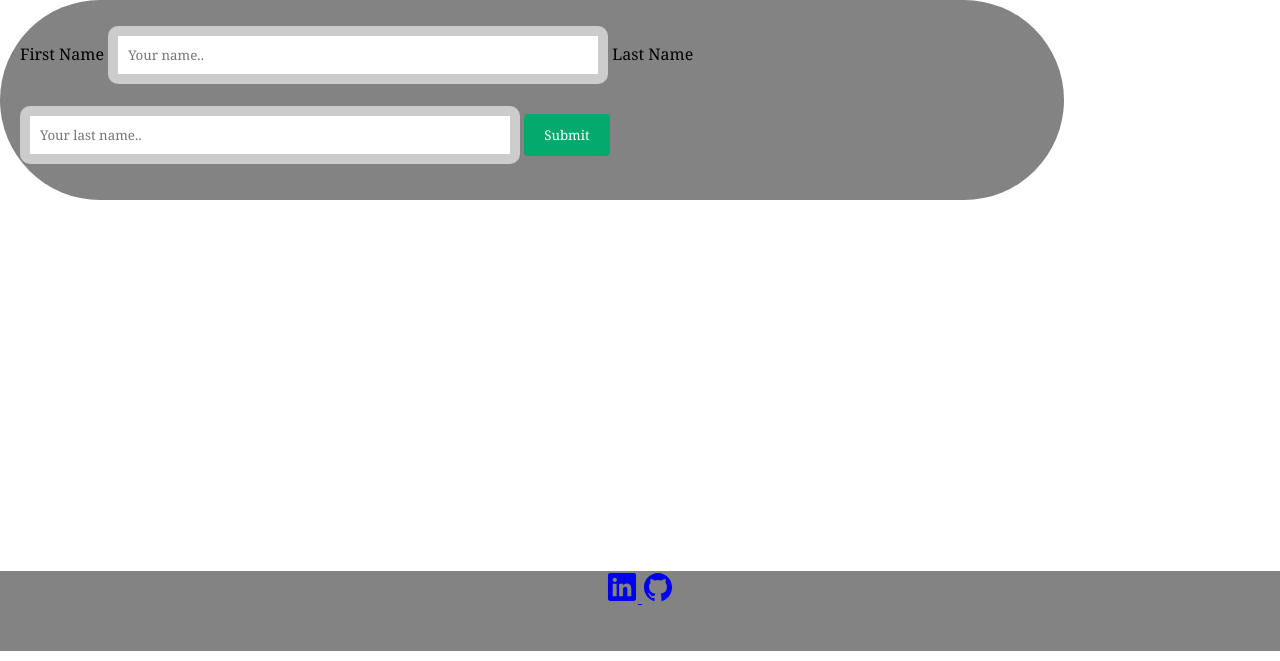
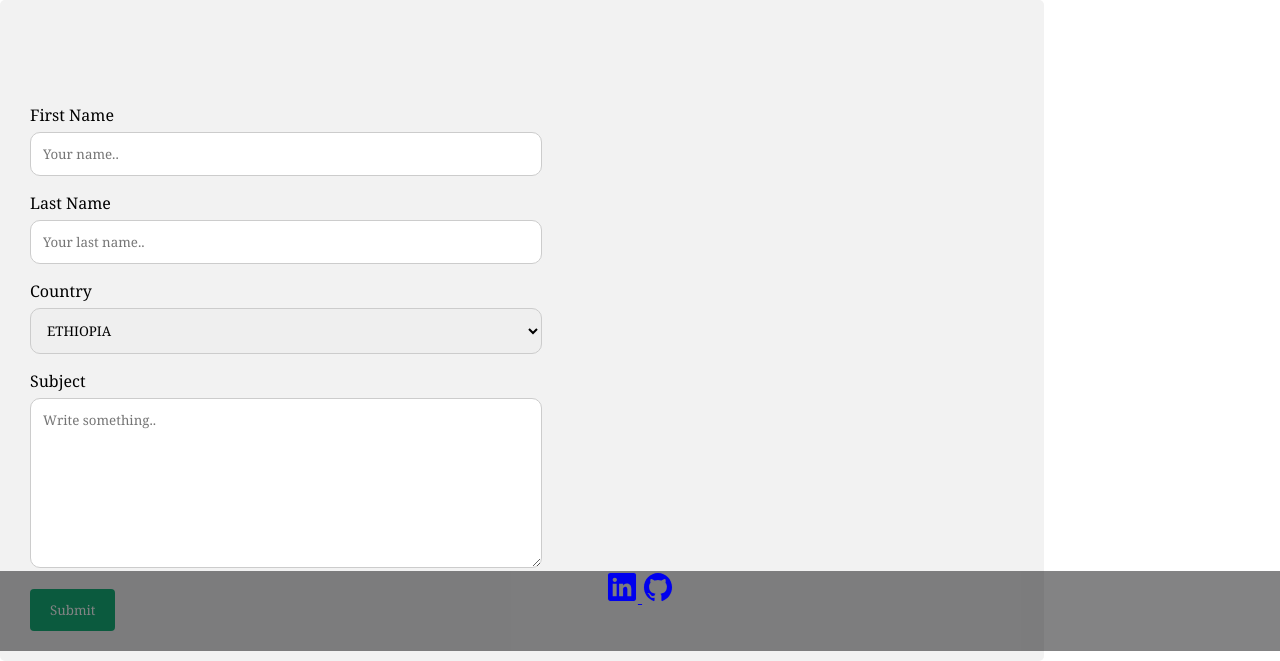
Before and after one commit to Hannahberhe/portfolio-website, a Flask app: page /contact in a window 1280 px wide. Shown: the part 149-810 px from the top of the page. Run offline with Flask 2, Linux system fonts and the light colour scheme.

Commit message:
updated contact me page

```diff
--- a/static/stylesheet.css
+++ b/static/stylesheet.css
@@ -92,4 +92,53 @@ footer {
   height: 10%;
   background-color: rgba(18, 19, 20, 0.52);
   text-align: center;
+}input[type=text], select, textarea {
+  width: 100%;
+  padding: 12px;
+  border: 1px solid #ccc;
+  margin-top: 6px;
+  margin-bottom: 16px;
+  resize: vertical;
 }
+
+input[type=submit] {
+  background-color: #04AA6D;
+  color: white;
+  padding: 12px 20px;
+  border: none;
+  cursor: pointer;
+}
+
+input[type=submit]:hover {
+  background-color: #45a049;
+}
+
+
+.container {
+  border-radius: 5px;
+  background-color: #f2f2f2;
+  padding: 10px;
+}
+
+
+.column {
+  float: left;
+  width: 50%;
+  margin-top: 6px;
+  padding: 20px;
+}
+
+
+.row:after {
+  content: "";
+  display: table;
+  clear: both;
+}
+
+
+@media screen and (max-width: 600px) {
+  .column, input[type=submit] {
+    width: 100%;
+    margin-top: 0;
+  }
+}
--- a/templates/contact.html
+++ b/templates/contact.html
@@ -21,21 +21,35 @@
 </header>
 
 <main>
-<section>
   <div class="container">
+    <div style="text-align:center">
+      <h2</h2>
+      <p></p>
+    </div>
+    <div class="row">
+      <div class="column">
+        <img src="" style="width:100%">
+      </div>
+      <div class="column">
         <form action="/action_page.php">
           <label for="fname">First Name</label>
           <input type="text" id="fname" name="firstname" placeholder="Your name..">
-
           <label for="lname">Last Name</label>
           <input type="text" id="lname" name="lastname" placeholder="Your last name..">
-
+          <label for="country">Country</label>
+          <select id="country" name="country">
+            <option value="australia">ETHIOPIA</option>
+            <option value="canada">Canada</option>
+            <option value="usa">USA</option>
           </select>
+          <label for="subject">Subject</label>
+          <textarea id="subject" name="subject" placeholder="Write something.." style="height:170px"></textarea>
           <input type="submit" value="Submit">
         </form>
       </div>
+    </div>
+  </div>
 
-</section>
 
 </main>
 
--- a/templates/portfolio.html
+++ b/templates/portfolio.html
@@ -25,7 +25,7 @@
             <div class = coming-soon> <img src="https://media.istockphoto.com/photos/coming-soon-picture-id843847560?k=20&m=843847560&s=612x612&w=0&h=Kr06QOby1FBOSCsS84LkuPfrvTADZZ2sKx4_oMmBvdc="></div>
             <p></p>
         </div>
-        <a href="./Hannah Berhe resume 2022.pdf " target="_blank" >DOWNLOAD RESUME</a>
+        <a href="./" target="_blank" >DOWNLOAD RESUME</a>
     </div>
 
 </div>
```
Lines whose indentation alone changed are shown as unchanged.
